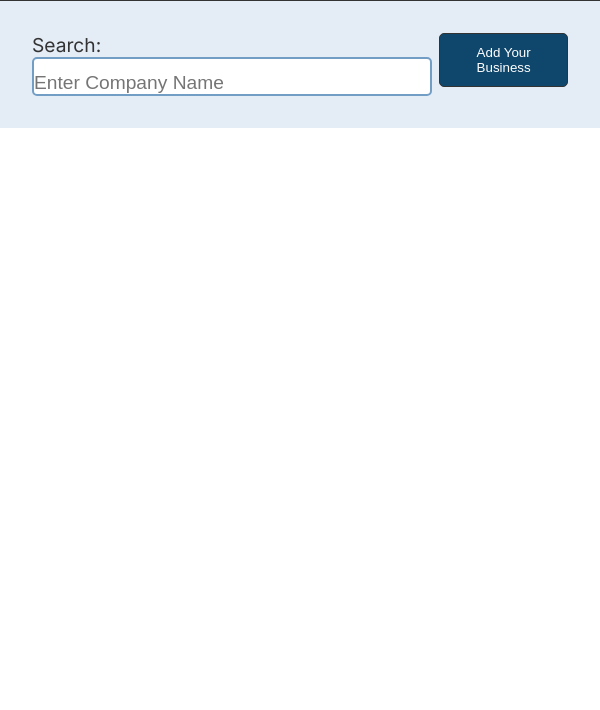
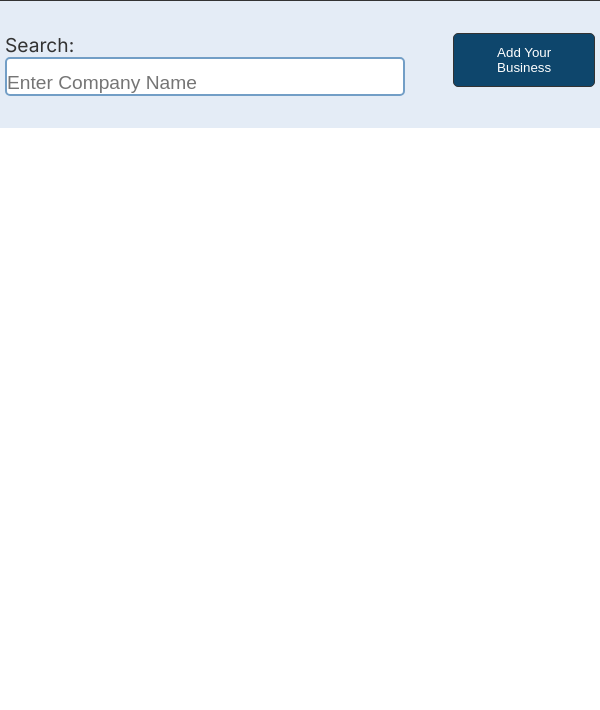
Before and after one commit to nenadben87/Yellow-Pages, a plain HTML site: page index.html in a window 600 px wide. Shown: the part 90-800 px from the top of the page. Drawn offline with Linux system fonts and the light colour scheme.

Commit message:
new update

```diff
--- a/media.css
+++ b/media.css
@@ -203,6 +203,14 @@
     flex-direction: row;
   }
 
+  .search-add-section {
+    display: flex;
+    flex-direction: row;
+    justify-content: space-between;
+    padding-left: 5px;
+    padding-right: 5px;
+  }
+
   .user {
     display: flex;
     flex-direction: row;
@@ -258,6 +266,12 @@
 
   .company:nth-child(odd){
     background-color: #f6eee4;
+  }
+}
+
+@media(max-width: 430px){
+  .search-input {
+    width: 100%;
   }
 }
 
```
